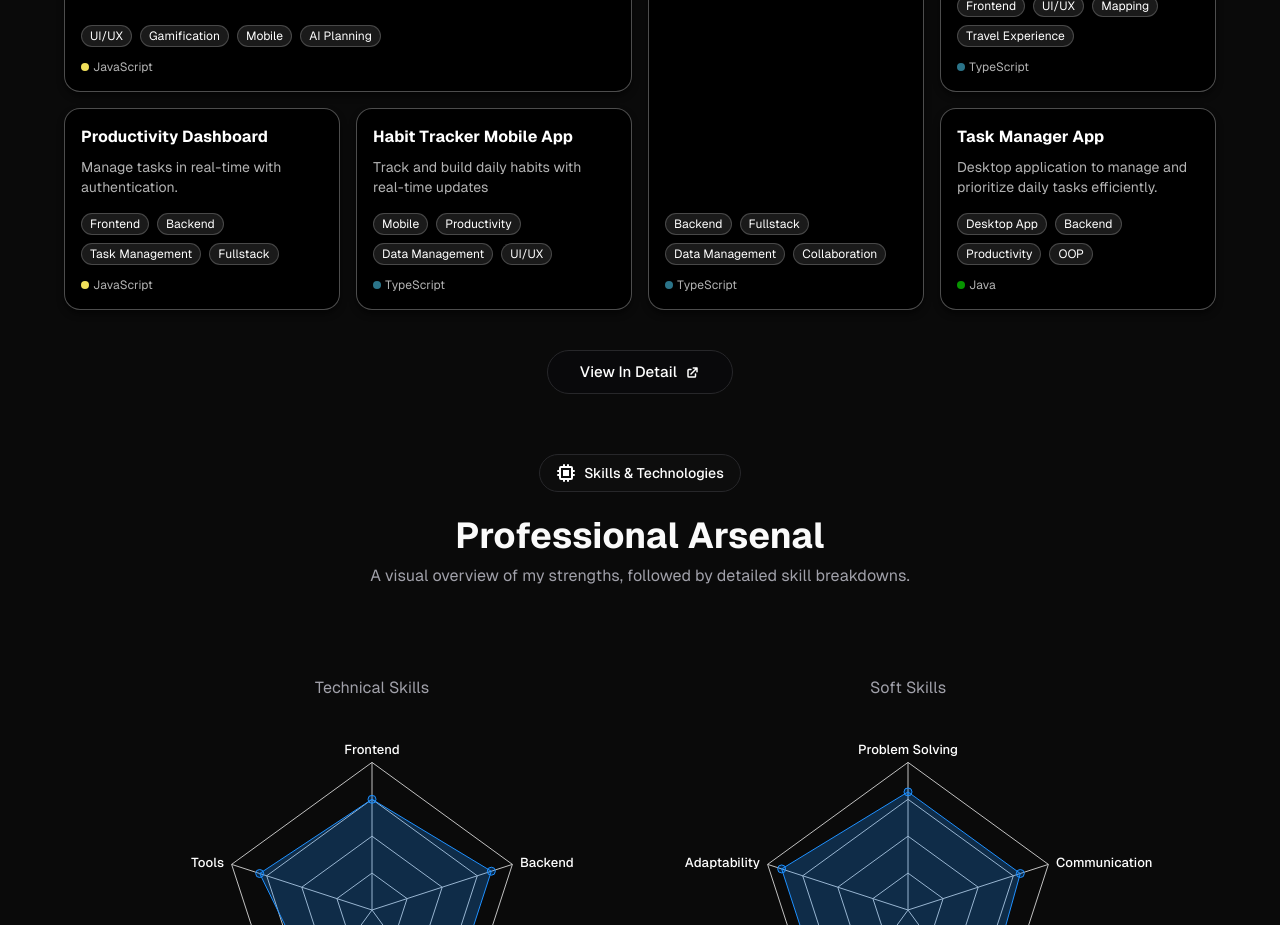
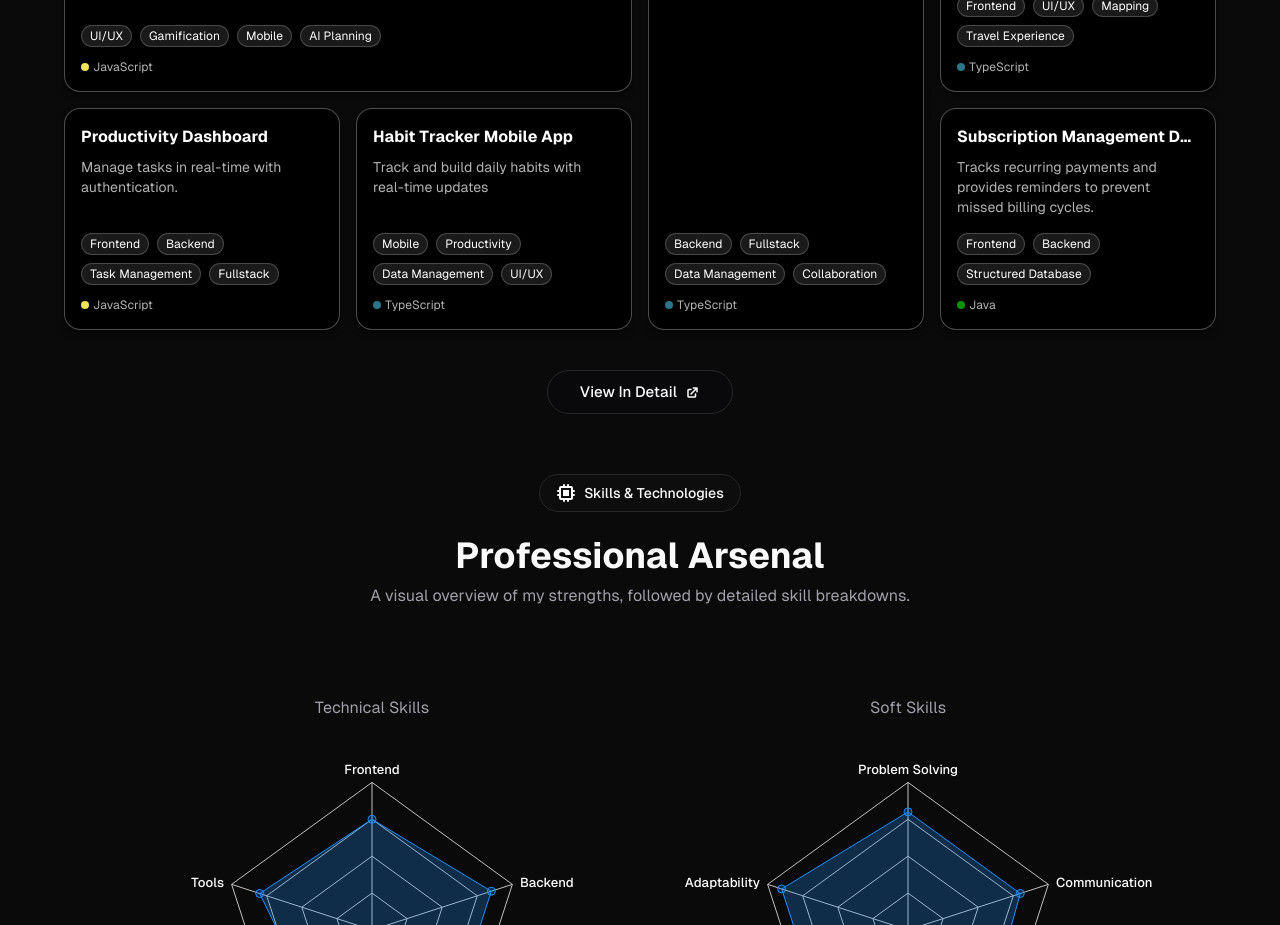
Before and after one commit to ishadhifham7/Ishadh-Portfolio, a Next.js app: page / in a window 1280 px wide. Shown: the part 1680-2605 px from the top of the page. Built offline with nearby package versions, Linux system fonts and the light colour scheme.

Commit message:
added the project to the project review section

```diff
--- a/app/(home)/components/GithubProjects.jsx
+++ b/app/(home)/components/GithubProjects.jsx
@@ -77,11 +77,11 @@ const projects = [
   },
   {
     id: 6,
-    name: "Task Manager App",
+    name: "Subscription Management Dashboard",
     description:
-      "Desktop application to manage and prioritize daily tasks efficiently.",
+      "Tracks recurring payments and provides reminders to prevent missed billing cycles.",
     language: "Java",
-    topics: ["Desktop App", "Backend", "Productivity", "OOP"],
+    topics: ["Frontend", "Backend", "Structured Database"],
   },
 ];
 
```
